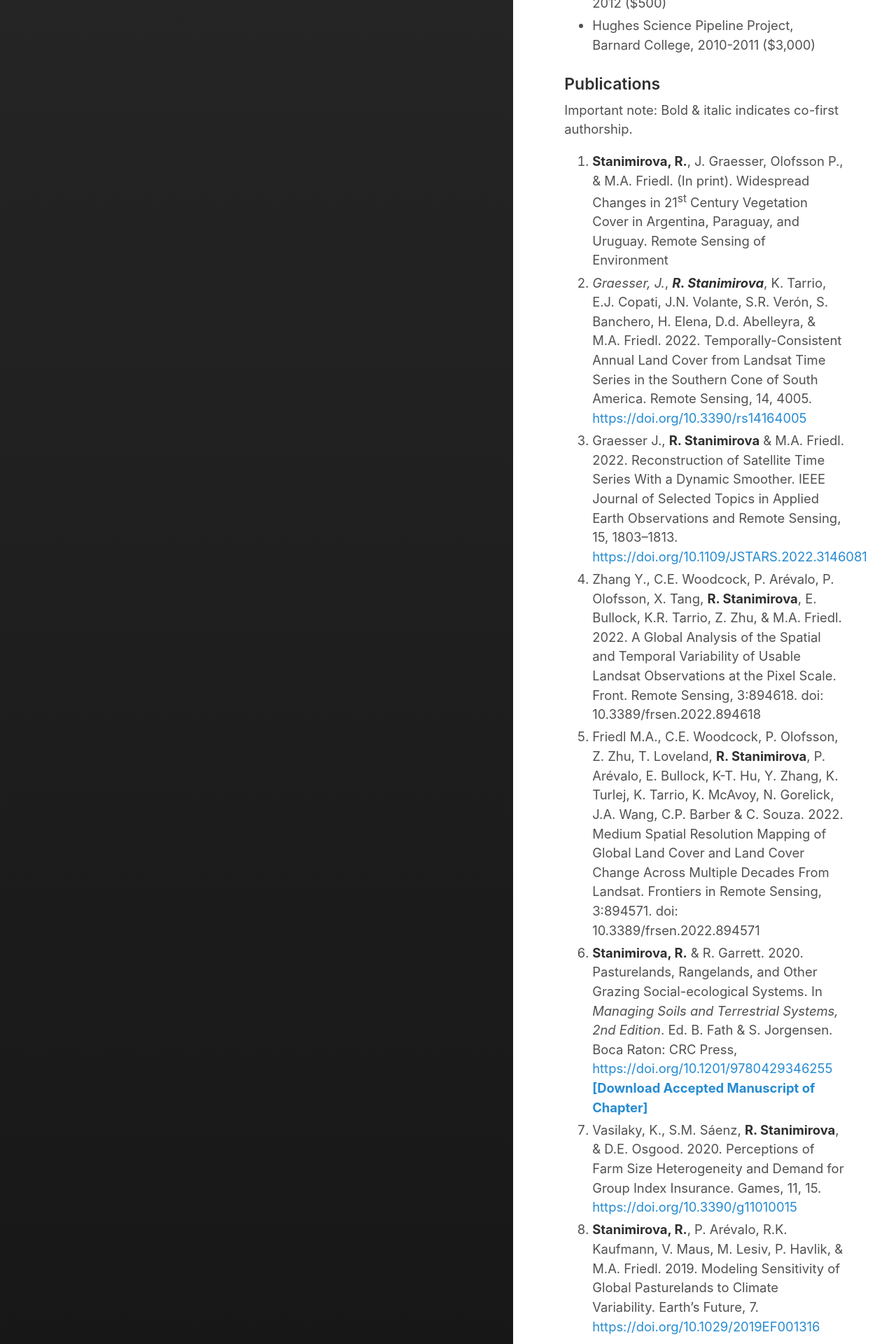
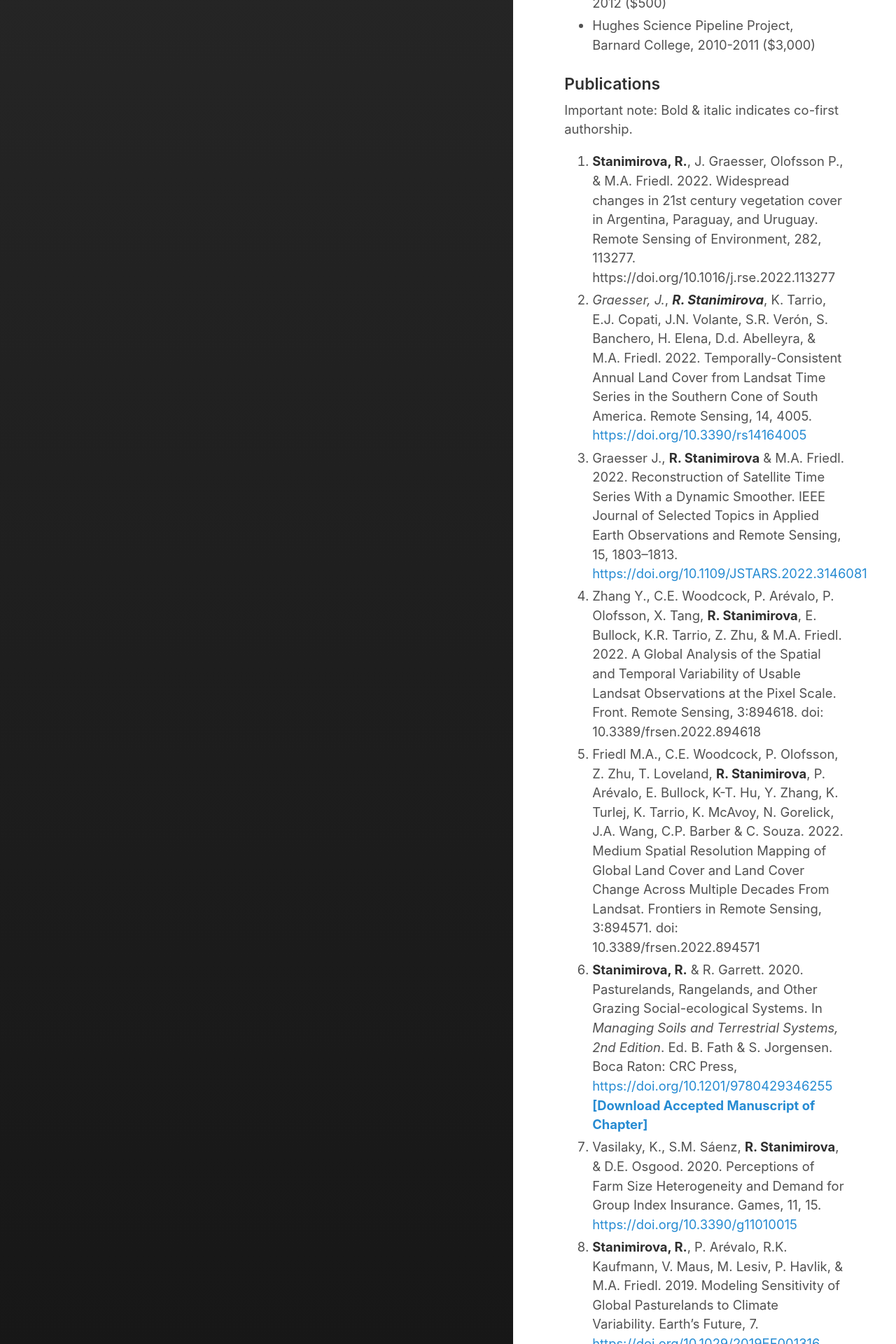
Before and after one commit to rkstan/rkstan.github.io, a Jekyll site: the page built from CurriculumVitae.md, in a window 1280 px wide. Shown: the part 1830-3750 px from the top of the page at 70% size. Built offline with Jekyll 4.4.1, drawn with Linux system fonts in a browser that asks for light colours; nearby versions of some CDN libraries.

Commit message:
Update CurriculumVitae.md

```diff
--- a/CurriculumVitae.md
+++ b/CurriculumVitae.md
@@ -37,12 +37,12 @@
 ### Publications
 Important note: Bold & italic indicates co-first authorship.
 
-1. **Stanimirova, R.**, J. Graesser, Olofsson P., & M.A. Friedl. (In print). Widespread Changes in 21<sup>st</sup> Century Vegetation Cover in Argentina, Paraguay, and Uruguay. Remote Sensing of Environment
-2. *Graesser, J.*, **_R. Stanimirova_**, K. Tarrio, E.J. Copati, J.N. Volante, S.R. Verón, S. Banchero, H. Elena, D.d. Abelleyra, & M.A. Friedl. 2022. Temporally-Consistent Annual Land Cover from Landsat Time Series in the Southern Cone of South America. Remote Sensing, 14, 4005. <a href="https://doi.org/10.3390/rs14164005">https://doi.org/10.3390/rs14164005</a>
-3. Graesser J., **R. Stanimirova** & M.A. Friedl. 2022. Reconstruction of Satellite Time Series With a Dynamic Smoother. IEEE Journal of Selected Topics in Applied Earth Observations and Remote Sensing, 15, 1803–1813. <a href="https://doi.org/10.1109/JSTARS.2022.3146081">https://doi.org/10.1109/JSTARS.2022.3146081</a>
-4. Zhang Y., C.E. Woodcock, P. Arévalo, P. Olofsson, X. Tang, **R. Stanimirova**, E. Bullock, K.R. Tarrio, Z. Zhu, & M.A. Friedl. 2022. A Global Analysis of the Spatial and Temporal Variability of Usable Landsat Observations at the Pixel Scale. Front. Remote Sensing, 3:894618. doi: 10.3389/frsen.2022.894618
-5. Friedl M.A., C.E. Woodcock, P. Olofsson, Z. Zhu, T. Loveland, **R. Stanimirova**, P. Arévalo, E. Bullock, K-T. Hu, Y. Zhang, K. Turlej, K. Tarrio, K. McAvoy, N. Gorelick, J.A. Wang, C.P. Barber & C. Souza. 2022. Medium Spatial Resolution Mapping of Global Land Cover and Land Cover Change Across Multiple Decades From Landsat. Frontiers in Remote Sensing, 3:894571. doi: 10.3389/frsen.2022.894571
-6. **Stanimirova, R.** & R. Garrett. 2020. Pasturelands, Rangelands, and Other Grazing Social-ecological Systems. In <i>Managing Soils and Terrestrial Systems, 2nd Edition</i>. Ed. B. Fath & S. Jorgensen. Boca Raton: CRC Press, <a href="https://doi.org/10.1201/9780429346255">https://doi.org/10.1201/9780429346255</a>
+1. **Stanimirova, R.**, J. Graesser, Olofsson P., & M.A. Friedl. 2022. Widespread changes in 21st century vegetation cover in Argentina, Paraguay, and Uruguay. Remote Sensing of Environment, 282, 113277. https://doi.org/10.1016/j.rse.2022.113277
+3. *Graesser, J.*, **_R. Stanimirova_**, K. Tarrio, E.J. Copati, J.N. Volante, S.R. Verón, S. Banchero, H. Elena, D.d. Abelleyra, & M.A. Friedl. 2022. Temporally-Consistent Annual Land Cover from Landsat Time Series in the Southern Cone of South America. Remote Sensing, 14, 4005. <a href="https://doi.org/10.3390/rs14164005">https://doi.org/10.3390/rs14164005</a>
+4. Graesser J., **R. Stanimirova** & M.A. Friedl. 2022. Reconstruction of Satellite Time Series With a Dynamic Smoother. IEEE Journal of Selected Topics in Applied Earth Observations and Remote Sensing, 15, 1803–1813. <a href="https://doi.org/10.1109/JSTARS.2022.3146081">https://doi.org/10.1109/JSTARS.2022.3146081</a>
+5. Zhang Y., C.E. Woodcock, P. Arévalo, P. Olofsson, X. Tang, **R. Stanimirova**, E. Bullock, K.R. Tarrio, Z. Zhu, & M.A. Friedl. 2022. A Global Analysis of the Spatial and Temporal Variability of Usable Landsat Observations at the Pixel Scale. Front. Remote Sensing, 3:894618. doi: 10.3389/frsen.2022.894618
+6. Friedl M.A., C.E. Woodcock, P. Olofsson, Z. Zhu, T. Loveland, **R. Stanimirova**, P. Arévalo, E. Bullock, K-T. Hu, Y. Zhang, K. Turlej, K. Tarrio, K. McAvoy, N. Gorelick, J.A. Wang, C.P. Barber & C. Souza. 2022. Medium Spatial Resolution Mapping of Global Land Cover and Land Cover Change Across Multiple Decades From Landsat. Frontiers in Remote Sensing, 3:894571. doi: 10.3389/frsen.2022.894571
+7. **Stanimirova, R.** & R. Garrett. 2020. Pasturelands, Rangelands, and Other Grazing Social-ecological Systems. In <i>Managing Soils and Terrestrial Systems, 2nd Edition</i>. Ed. B. Fath & S. Jorgensen. Boca Raton: CRC Press, <a href="https://doi.org/10.1201/9780429346255">https://doi.org/10.1201/9780429346255</a>
 <a href="../images/Stanimirova_Garrett_Grazing_systems_handbook_chapter.pdf"><b>[Download Accepted Manuscript of Chapter]</b></a> <br>
 7. Vasilaky, K., S.M. Sáenz, **R. Stanimirova**, & D.E. Osgood. 2020. Perceptions of Farm Size Heterogeneity and Demand for Group Index Insurance. Games, 11, 15. <a href="https://doi.org/10.3390/g11010015">https://doi.org/10.3390/g11010015</a>
 8. **Stanimirova, R.**, P. Arévalo, R.K. Kaufmann, V. Maus, M. Lesiv, P. Havlik, & M.A. Friedl. 2019. Modeling Sensitivity of Global Pasturelands to Climate Variability. Earth's Future, 7.
```
